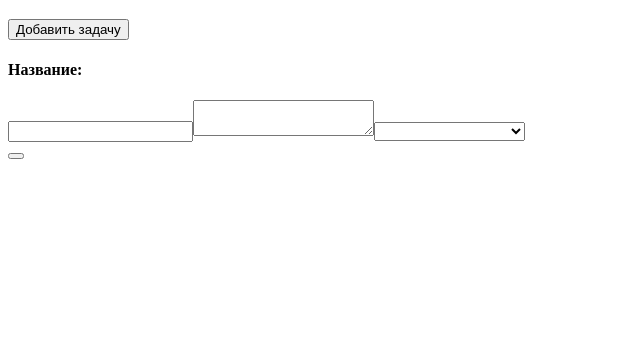
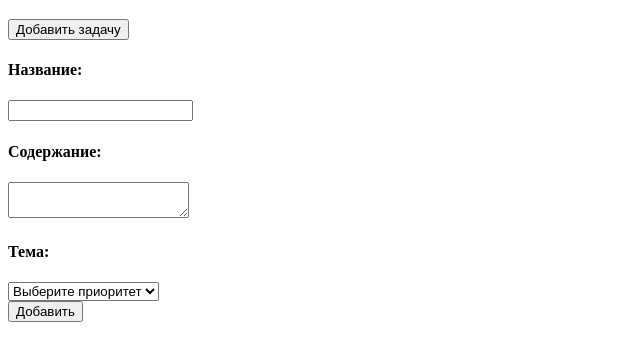
Before and after one commit to deaDKn19ht/Task-Tracker, a Vue app: page / in a window 1280 px wide. Shown: the top 360 px of the page, without its empty margins (0-640 px from the left). Built offline with nearby package versions, Linux system fonts and the light colour scheme.

Commit message:
work_on_taskStore_added_addTask_and_cleanTask

```diff
--- a/src/components/TaskForm.vue
+++ b/src/components/TaskForm.vue
@@ -1,9 +1,11 @@
 <template>
     <div>
         <h4>Название:</h4>
-        <input type="text" v-model="name_task">
-        <textarea v-model="description_task"></textarea>
-        <select v-model="theme_task">
+        <input type="text" v-model="taskStore.task.title">
+        <h4>Содержание:</h4>
+        <textarea v-model="taskStore.task.description"></textarea>
+        <h4>Тема:</h4>
+        <select v-model="taskStore.task.category">
             <option disabled value="">Выберите приоритет</option>
             <option value="work">Работа</option>
             <option value="studies">Учеба</option>
@@ -11,12 +13,15 @@
             <option value="health">Здоровье</option>
             <option value="housework">Домашние дела</option>
         </select>
-        <Button :btn_name="Добавить" @click="addTask" />
+        <Button :btn_name="'Добавить'" @click="taskStore.addTask" />
     </div>
 </template>
 
 <script setup>
     import Button from './Button.vue';
+    import { useTaskStore } from '../stores/taskStore'
+
+    const taskStore = useTaskStore()
 </script>
 
 <style lang="scss" scoped>
--- a/src/stores/taskStore.js
+++ b/src/stores/taskStore.js
@@ -0,0 +1,32 @@
+import { defineStore } from "pinia";
+import { ref } from "vue";
+
+export const useTaskStore = defineStore('TaskStore', () => {
+    const task = ref({
+        id: Date.now(),
+        title: '',
+        description: '',
+        category: '',
+        day: '',
+    })
+
+    const tasksList = ref([])
+
+    const addTask = () => {
+        tasksList.value.push({...task.value})
+        console.log(tasksList.value);
+        cleanTask()
+    }
+    const cleanTask = () => {
+        task.value.id = Date.now(),
+        task.value.title = '',
+        task.value.description = '',
+        task.value.category = '',
+        task.value.day = ''
+    }
+
+    return {
+        task,
+        addTask,
+    }
+})
```
